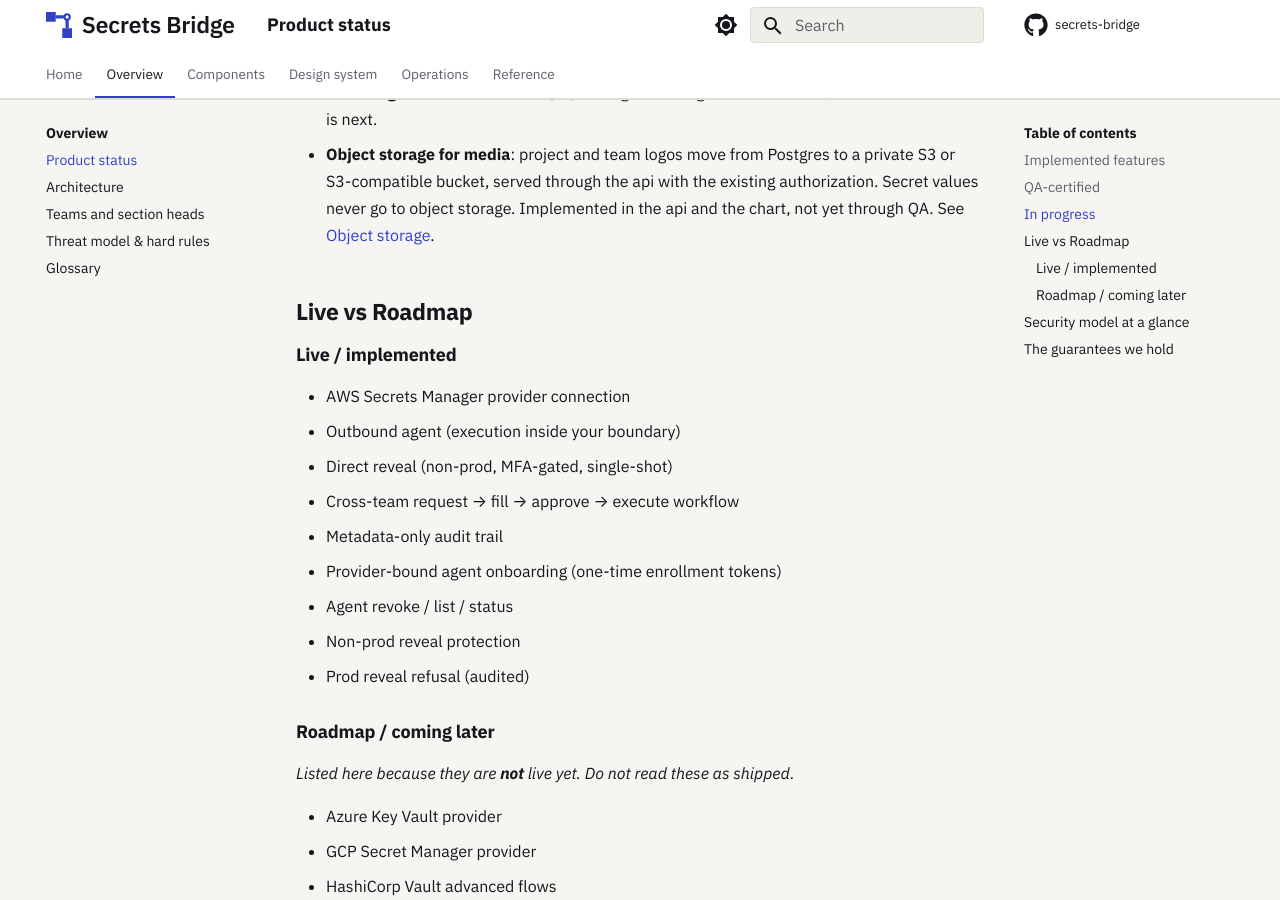
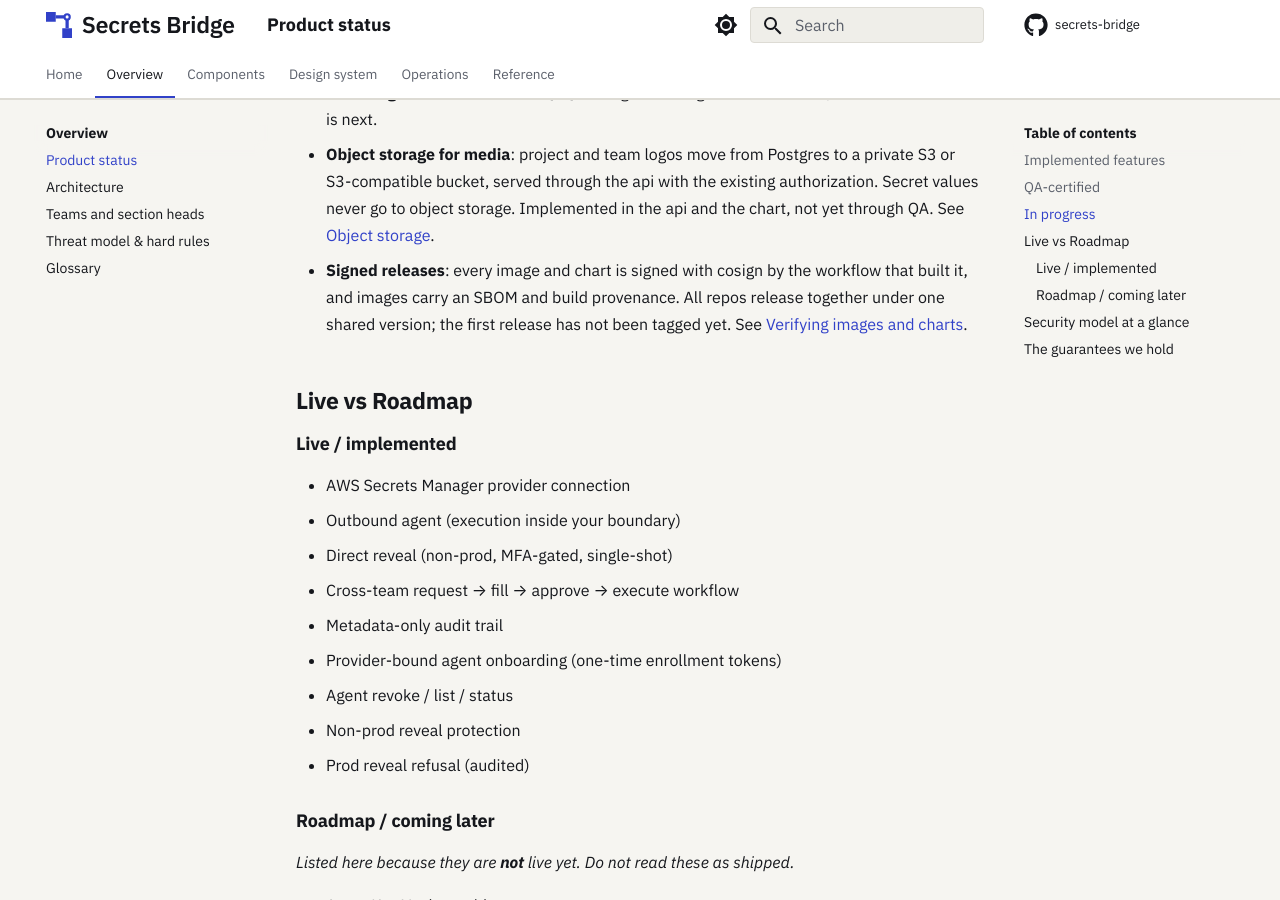
Before and after one commit to secrets-bridge/docs, an MkDocs documentation site: the page built from docs/overview/product-status.md, in a window 1280 px wide and 900 px high, scrolled down 2159 px. Built offline with MkDocs 1.6.1 and Material for MkDocs 9.7.7, drawn with Linux system fonts in a browser that asks for light colours; plug-ins that fetch from the network failed and are left out; the version menu is left out.

Commit message:
docs: verifying image and chart signatures, SBOM and provenance (#60)
Co-authored-by: mahdi salah <1337hatexe@gmail.com>

```diff
--- a/docs/overview/product-status.md
+++ b/docs/overview/product-status.md
@@ -64,6 +64,11 @@ Being built now; not yet live or certified. Do not depend on these yet.
   existing authorization. Secret values never go to object storage.
   Implemented in the api and the chart, not yet through QA. See
   [Object storage](../operations/object-storage.md).
+- **Signed releases**: every image and chart is signed with cosign by the
+  workflow that built it, and images carry an SBOM and build provenance.
+  All repos release together under one shared version; the first release
+  has not been tagged yet. See
+  [Verifying images and charts](../operations/verifying-releases.md).
 
 ## Live vs Roadmap
 
--- a/mkdocs.yml
+++ b/mkdocs.yml
@@ -199,6 +199,7 @@ nav:
       - Cross-team requests: operations/cross-team-requests.md
       - Provider connections: operations/provider-connections.md
       - Object storage: operations/object-storage.md
+      - Verifying images and charts: operations/verifying-releases.md
       - Configuration reference: operations/config.md
       - Troubleshooting: operations/troubleshooting.md
   - Reference:
```
Also changed, not shown: docs/operations/index.md (+1 -0 lines), docs/operations/verifying-releases.md (added, +67 -0 lines).
